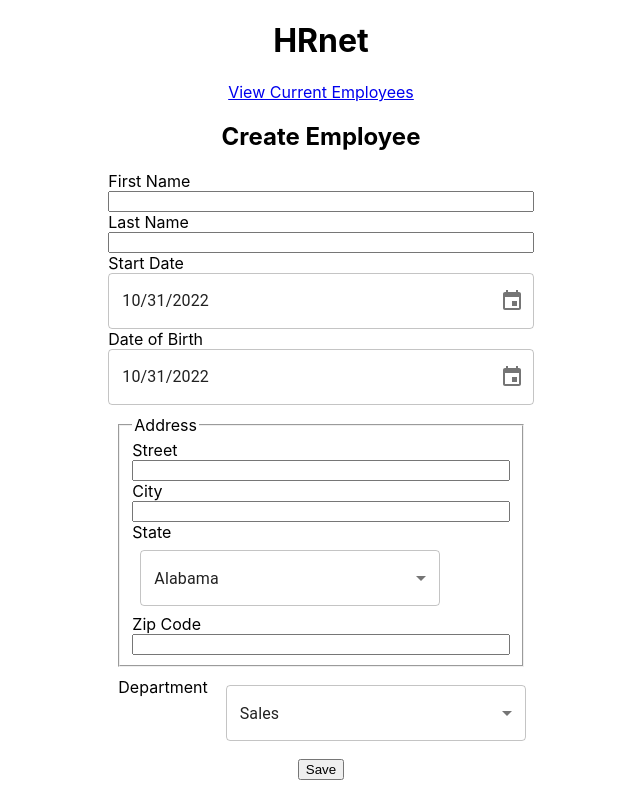
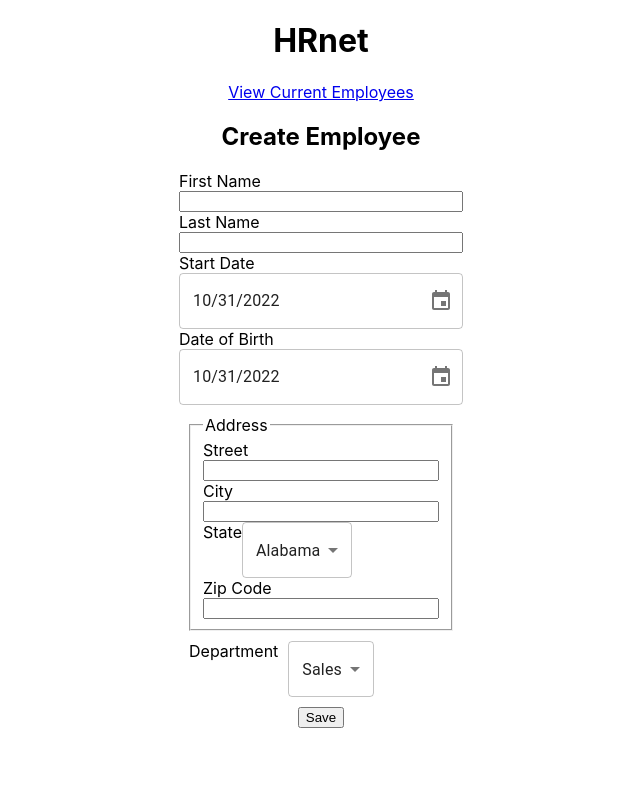
Before and after one commit to Kollmann7/P14_HRnet, a React (Create React App) app: page / in a window 1280 px wide. Shown: the whole page, without its empty margins (319-959 px from the left). Built offline with nearby package versions, Linux system fonts and the light colour scheme.

Commit message:
add select to the form

```diff
--- a/src/components/employeeForm/employeeForm.js
+++ b/src/components/employeeForm/employeeForm.js
@@ -1,5 +1,6 @@
 import './employeeForm.css'
 import React from 'react'
+import {Link } from 'react-router-dom';
 import dayjs from 'dayjs';
 import { useForm, Controller} from 'react-hook-form'
 import { AdapterDayjs } from '@mui/x-date-pickers/AdapterDayjs'
@@ -23,10 +24,11 @@ export default function EmployeeForm () {
       console.log("employee added", res)
     })
   }
+
   return(
     <>
-      <a href="/employee">View Current Employees</a>
-      <h2>Create Employee</h2>
+      <Link  className='link' to="/employee">View Current Employees</Link >
+      <h2 className='title-employee'>Create Employee</h2>
       <form onSubmit={handleSubmit(onSubmit)}>
         <div className='employee-info'>
           <label>First Name</label>
@@ -68,8 +70,9 @@ export default function EmployeeForm () {
           <label htmlFor="city">City</label>
           <input  {...register('city')} />
 
+          <div className='select-container'>
             <label htmlFor="state">State</label>
-          <FormControl  sx={{ m: 1, width: 300 }}>
+            <FormControl >
               <Controller
                 control={control}
                 name="State"
@@ -93,11 +96,13 @@ export default function EmployeeForm () {
                 )}
               />
             </FormControl>
+          </div>
           <label htmlFor="zip-code">Zip Code</label>
           <input {...register('zipCode')}/>
         </fieldset>
+        <div className='select-container'>
         <label className='department' htmlFor="department">Department</label>
-        <FormControl  sx={{ m: 1, width: 300 }}>
+          <FormControl >
             <Controller
               control={control}
               name="department"
@@ -121,6 +126,7 @@ export default function EmployeeForm () {
               )}
             />
           </FormControl>
+        </div>
         <div className='button-container'>
           <button className='submit-button' >Save</button>
         </div>
```
Lines whose indentation alone changed are shown as unchanged.
